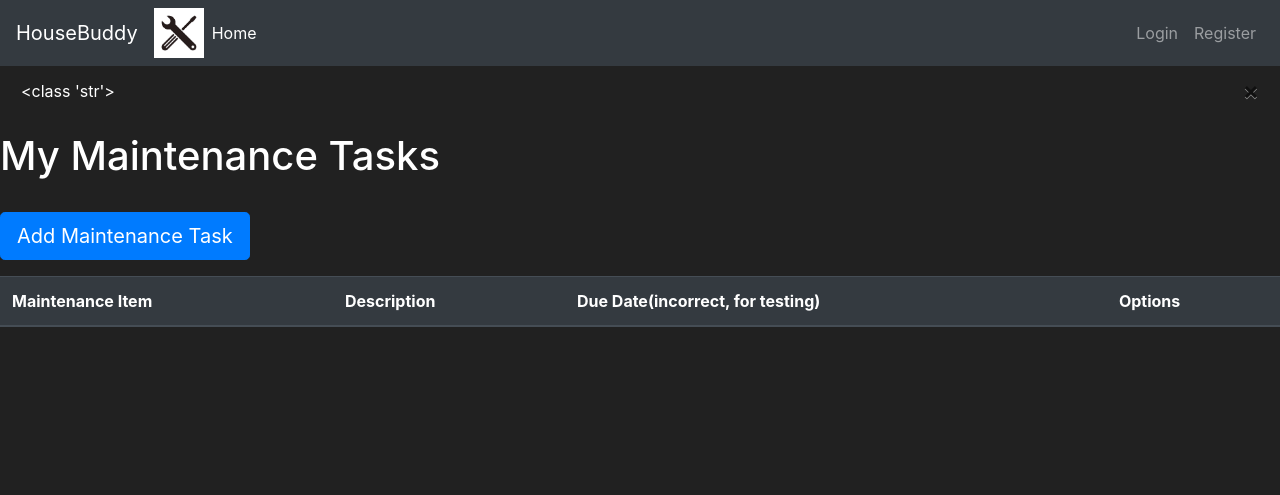
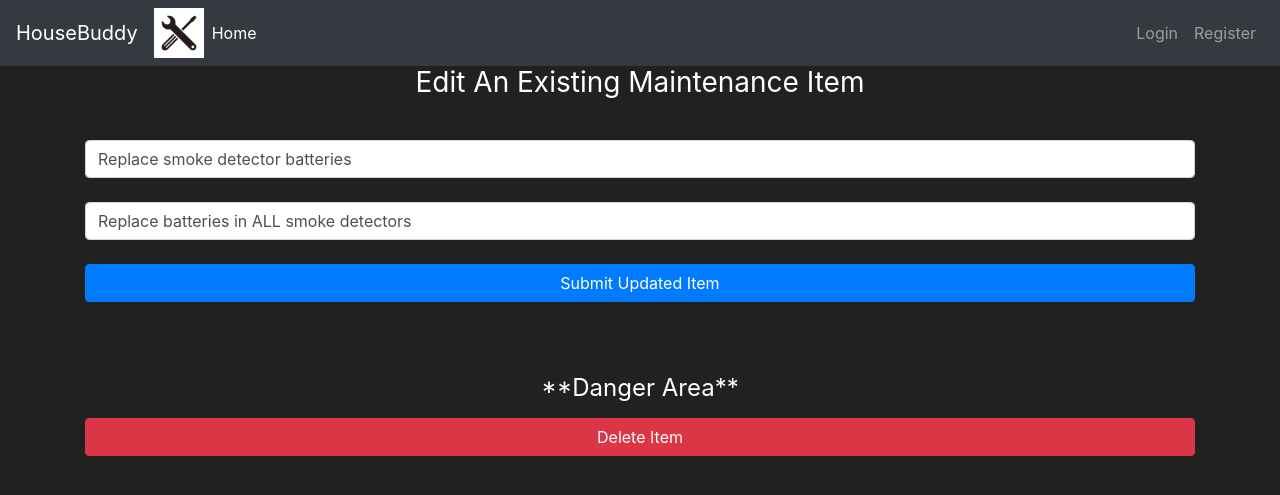
Before and after one commit to baolson007/HouseBuddy, a Flask app: page /editItem/1 in a window 1280 px wide. Shown: the top 495 px of the page. Run offline with Flask 2, Linux system fonts and the light colour scheme; data comes from the database, SQL or seed files in the repository; both versions use the stored data as it was after the commit; lists and menus that the app fills with data are empty; some libraries are stand-ins or nearby versions.

Commit message:
added delete function

```diff
--- a/housebuddy/forms.py
+++ b/housebuddy/forms.py
@@ -36,3 +36,14 @@ class AddItemForm(FlaskForm):
     #owner =
     #cost = db.Column(db.Numeric(), nullable=True)
     submit = SubmitField(label='Add Item')
+
+class EditItemForm(FlaskForm):
+	name = StringField(label='Maintenance Item Name')
+	description = StringField(label='Description')
+	#dueDate=DateField(label='Due Date')
+	submit = SubmitField(label='Submit Updated Item')
+	delete = SubmitField(label='Delete Item')
+    #completionStatus = db.Column(db.Integer(), default=0, unique=False)
+    #completionDate = db.Column(db.DateTime, nullable =True, default=datetime.fromisoformat('1900-01-01'))
+    #owner =
+    #cost = db.Column(db.Numeric(), nullable=True)
--- a/housebuddy/models.py
+++ b/housebuddy/models.py
@@ -51,6 +51,7 @@ class MaintenanceItem(db.Model):
     #completionDate = db.Column(db.DateTime, nullable =True, default=datetime.fromisoformat('1900-01-01'))
     owner = db.Column(db.Integer(), db.ForeignKey('user.id'))
     cost = db.Column(db.Numeric(), nullable=True)
+    deleted = db.Column(db.Integer(), nullable=True, default=0)
 
     def __repr__(self):
         return f'Maintenance: {self.name}'
--- a/housebuddy/routes.py
+++ b/housebuddy/routes.py
@@ -1,36 +1,23 @@
 from housebuddy import app
 from flask import render_template, redirect, url_for, flash, request
 from housebuddy.models import MaintenanceItem, User
-from housebuddy.forms import RegisterForm, LoginForm, AddItemForm
+from housebuddy.forms import RegisterForm, LoginForm, AddItemForm, EditItemForm
 from housebuddy import db
 from flask_login import login_user, logout_user, current_user
+from datetime import datetime
 
 @app.route('/')
 @app.route('/home')
 def home_page():
     return render_template('home.html')
 
-@app.route('/myFiles')
-def my_files():
-    files = [
-        {'dueDate':'1/3/21' , 'maintenanceItem' : 'clean gutters' , 'fileName' : 'cleanGutters.docx', 'uploadDate' : '1/3/21'},
-        {'dueDate':'12/8/21' , 'maintenanceItem' : 'pest control' , 'fileName' : 'exterminatePests.docx', 'uploadDate' : '12/25/21'},
-        {'dueDate':'4/19/21' , 'maintenanceItem' : 'asbestos removal' , 'fileName' : 'asbestosRemoval.pdf', 'uploadDate' : '5/25/21'}
 
-    ]
-    return render_template('myFiles.html', files = files, username = 'TestUser')
-
-###
-#@app.route('/overview')
-#def overview():
-#    return render_template('overview.html', username = 'TestUser')
-###
 
 @app.route('/maintenance')
 def maintenance():
     if current_user.is_authenticated:
         #items = MaintenanceItem.query.all()
-        items = MaintenanceItem.query.filter_by(owner=current_user.id)
+        items = MaintenanceItem.query.filter_by(owner=current_user.id, deleted=0)
         return render_template('maintenance.html', items=items);
     else:
         flash(f'No items retrieved. Add items, or contact admin', category='info')
@@ -47,7 +34,7 @@ def add_item():
         db.session.add(new_maintenance_item)
         db.session.commit()
         flash(f'Item successfully added', category='success')
-        return render_template('maintenance.html', form=form)
+        return render_template('maintenance.html', items=MaintenanceItem.query.filter_by(owner=current_user.id, deleted=0))
     if form.errors != {}:
         for msg in form.errors.values():
             flash(f'Error in registration: {msg}', category='danger')
@@ -55,13 +42,40 @@ def add_item():
 
     return render_template('addItem.html', form=form)
 
-@app.route('/editItem/<id>', methods=['GET','POST'])
-def edit_item(id):
-    flash(type(id))
-    #NOTE#####
-    #url_for sends param as str().
-    #######
-    return render_template('maintenance.html', items={})
+
+
+@app.route('/editItem/<item_id>', methods=['GET','POST'])
+def edit_item(item_id):
+    ##--NOTE--#############################################
+    ##  url_for() sends param as str().
+    ##  item_id is the MaintenanceItem id, NOT the User id
+    #######################################################
+    form = EditItemForm()
+    item_to_edit = MaintenanceItem.query.filter_by(maintenanceID=int(item_id)).first()
+
+    if form.delete.data == 1:
+        item_to_edit.deleted = 1
+        db.session.commit()
+        flash('item deleted', category='danger')
+        return redirect(url_for('maintenance'))
+
+    if form.validate_on_submit():
+        item_to_edit.name = form.name.data
+        item_to_edit.description = form.description.data
+        #item_to_edit.dueDate =form.dueDate
+        db.session.commit()
+
+        return redirect(url_for('maintenance'))
+        #render_template('maintenance.html', items=MaintenanceItem.query.filter_by(owner=current_user.id))
+
+    if form.errors != {}:
+        for msg in form.errors.values():
+            flash(f'Error on Submit:could not edit item: {msg}', category='danger')
+    return render_template('editItem.html', form=form, item=item_to_edit)
+
+#@app.route('/delete/<item_id>', methods=['GET','POST'])
+#def delete_item(item_id):
+
 
 
 @app.route('/register', methods=['GET', 'POST'])
@@ -80,6 +94,8 @@ def register():
             flash(f'Error in registration: {msg}', category='danger')
     return render_template('register.html', form=form)
 
+
+
 @app.route('/login', methods=['GET', 'POST'])
 def login():
     form=LoginForm()
@@ -96,12 +112,29 @@ def login():
     return render_template('login.html', form=form)
 
 
+
+
 @app.route('/logout', methods=['GET', 'POST'])
 def logout():
     logout_user()
     flash("Succesfully Logged Out", category='info')
     return redirect(url_for('home_page'))
 
+
+# STUB
 @app.route('/tour')
 def tour():
     return render_template('tour.html')
+
+
+
+# DUMMY FILES FOR NOW
+@app.route('/myFiles')
+def my_files():
+    files = [
+        {'dueDate':'1/3/21' , 'maintenanceItem' : 'clean gutters' , 'fileName' : 'cleanGutters.docx', 'uploadDate' : '1/3/21'},
+        {'dueDate':'12/8/21' , 'maintenanceItem' : 'pest control' , 'fileName' : 'exterminatePests.docx', 'uploadDate' : '12/25/21'},
+        {'dueDate':'4/19/21' , 'maintenanceItem' : 'asbestos removal' , 'fileName' : 'asbestosRemoval.pdf', 'uploadDate' : '5/25/21'}
+
+    ]
+    return render_template('myFiles.html', files = files)
--- /dev/null
+++ b/housebuddy/templates/editItem.html
@@ -0,0 +1,35 @@
+{% extends 'base.html' %}
+
+{% block title %}
+Edit Item
+{% endblock %}
+
+{% block content%}
+<body class="text-center">
+	<div class="container">
+		<form method="POST" class="form-register" style="color:white">
+		{{ form.hidden_tag() }}
+		<h3 class="h3 mb-3 font-weight-normal">
+		Edit An Existing Maintenance Item
+		</h1>
+		<br>
+
+			{{ form.name(class="form-control", value=item.name) }}
+			<br>
+
+			{{ form.description(class="form-control", value=item.description) }}
+			<br>
+
+
+			{{ form.submit(class="btn btn-md btn-block btn-primary") }}
+
+			<br>
+			<br>
+			<br>
+			<h4 class="h4 mb-3 font-weight-normal">**Danger Area**</h4>
+			{{ form.delete(class="btn btn-md btn-block btn-danger") }}
+
+		</form>
+	</div>
+</body>
+{% endblock %}
--- a/housebuddy/templates/maintenance.html
+++ b/housebuddy/templates/maintenance.html
@@ -31,7 +31,7 @@
               <td>{{ item.description }}</td>
               <td>{{ item.dueDate }}</td>
               <td>
-                <a class="btn btn-outline btn-info" href="{{ url_for('edit_item', id=item.maintenanceID) }}">Edit </a>
+                <a class="btn btn-outline btn-info" href="{{ url_for('edit_item', item_id=item.maintenanceID) }}">Edit </a>
                 <button class="btn btn-outline btn-success">Mark as Complete</button>
               </td>
              <!-- <td>{{ item.maintenanceID}}</td>-->
```
Also changed, not shown: housebuddy/housebuddy.db.
